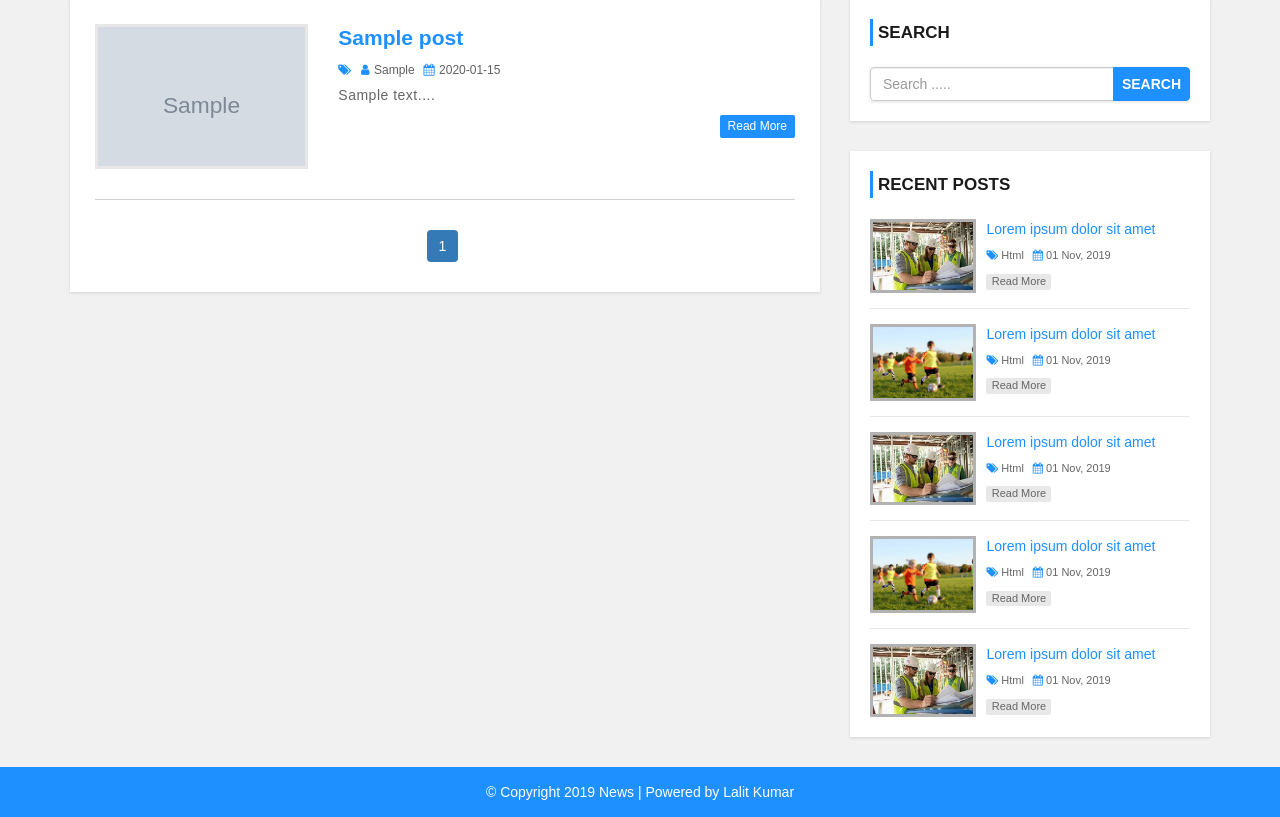
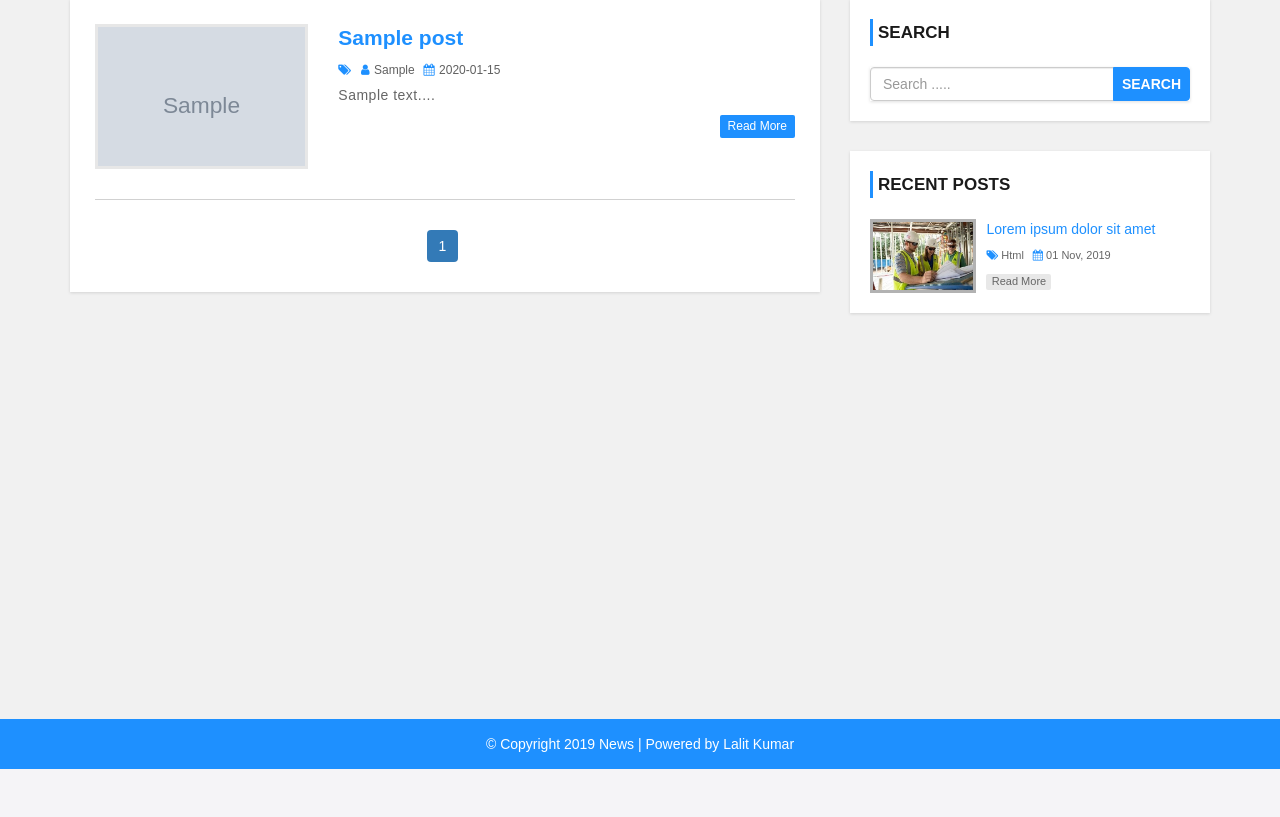
Before and after one commit to bylalit/news_site, a PHP site: page /news/index.php in a window 1280 px wide. Shown: the part 170-987 px from the top of the page. After the commit the page ends 939 px from the top, so only its background shows below. Run offline with PHP 8.4, Linux system fonts and the light colour scheme; tables that the repository leaves empty hold one stand-in row (values such as "Sample post"); grey boxes marked "Sample" are stand-in pictures.

Commit message:
done bro

```diff
--- a/news-site/sidebar.php
+++ b/news-site/sidebar.php
@@ -15,6 +15,20 @@
     <!-- recent posts box -->
     <div class="recent-post-container">
         <h4>Recent Posts</h4>
+        <?php
+            include "config.php";
+
+            $limit = 3;
+
+            $sql = "SELECT post.post_id, post.title, post.post_date, category.category_name,post.post_img FROM post
+            LEFT JOIN category ON post.category = category.category_id
+            ORDER BY post.post_id DESC LIMIT {$limit}";
+
+            $result = mysqli_query($conn, $sql) or die("Query Unsuccessful. : Recent Post");
+
+            if(mysqli_num_rows(($result)) > 0){
+                while($row = mysqli_fetch_assoc($result)){
+        ?>
         <div class="recent-post">
             <a class="post-img" href="">
                 <img src="images/post-format.jpg" alt=""/>
@@ -32,74 +46,10 @@
                 <a class="read-more" href="single.php">read more</a>
             </div>
         </div>
-        <div class="recent-post">
-            <a class="post-img" href="">
-                <img src="images/post_1.jpg" alt=""/>
-            </a>
-            <div class="post-content">
-                <h5><a href="single.php">Lorem ipsum dolor sit amet</a></h5>
-                <span>
-                    <i class="fa fa-tags" aria-hidden="true"></i>
-                    <a href='category.php'>Html</a>
-                </span>
-                <span>
-                    <i class="fa fa-calendar" aria-hidden="true"></i>
-                    01 Nov, 2019
-                </span>
-                <a class="read-more" href="single.php">read more</a>
-            </div>
-        </div>
-        <div class="recent-post">
-            <a class="post-img" href="">
-                <img src="images/post-format.jpg" alt=""/>
-            </a>
-            <div class="post-content">
-                <h5><a href="single.php">Lorem ipsum dolor sit amet</a></h5>
-                <span>
-                    <i class="fa fa-tags" aria-hidden="true"></i>
-                    <a href='category.php'>Html</a>
-                </span>
-                <span>
-                    <i class="fa fa-calendar" aria-hidden="true"></i>
-                    01 Nov, 2019
-                </span>
-                <a class="read-more" href="single.php">read more</a>
-            </div>
-        </div>
-        <div class="recent-post">
-            <a class="post-img" href="">
-                <img src="images/post_1.jpg" alt=""/>
-            </a>
-            <div class="post-content">
-                <h5><a href="single.php">Lorem ipsum dolor sit amet</a></h5>
-                <span>
-                    <i class="fa fa-tags" aria-hidden="true"></i>
-                    <a href='category.php'>Html</a>
-                </span>
-                <span>
-                    <i class="fa fa-calendar" aria-hidden="true"></i>
-                    01 Nov, 2019
-                </span>
-                <a class="read-more" href="single.php">read more</a>
-            </div>
-        </div>
-        <div class="recent-post">
-            <a class="post-img" href="">
-                <img src="images/post-format.jpg" alt=""/>
-            </a>
-            <div class="post-content">
-                <h5><a href="single.php">Lorem ipsum dolor sit amet</a></h5>
-                <span>
-                    <i class="fa fa-tags" aria-hidden="true"></i>
-                    <a href='category.php'>Html</a>
-                </span>
-                <span>
-                    <i class="fa fa-calendar" aria-hidden="true"></i>
-                    01 Nov, 2019
-                </span>
-                <a class="read-more" href="single.php">read more</a>
-            </div>
-        </div>
+        <?php }
+        }
+        ?>
+
     </div>
     <!-- /recent posts box -->
 </div>
```
Also changed, not shown: news-site/admin/upload/Screenshot (3).png (added).
